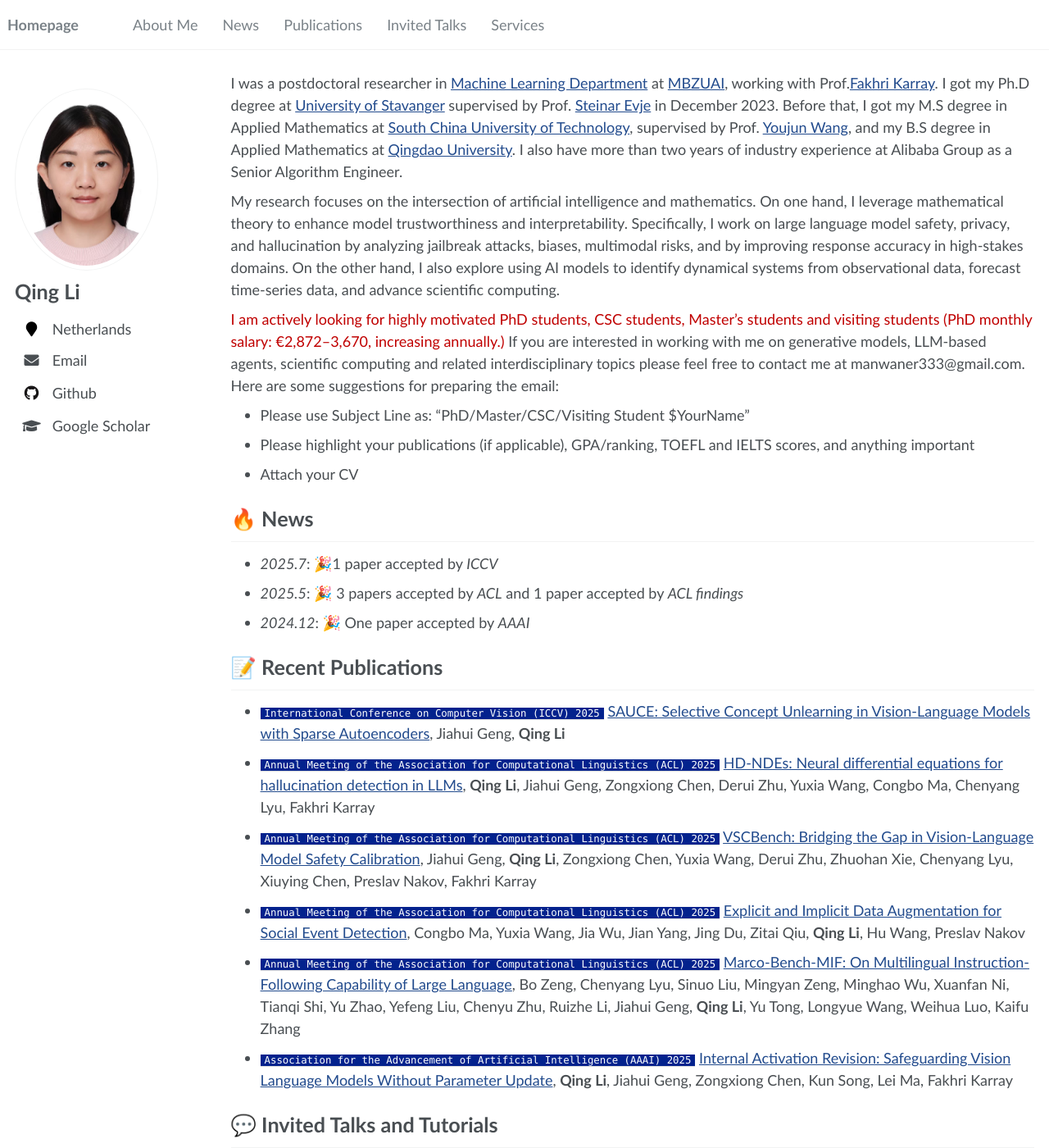
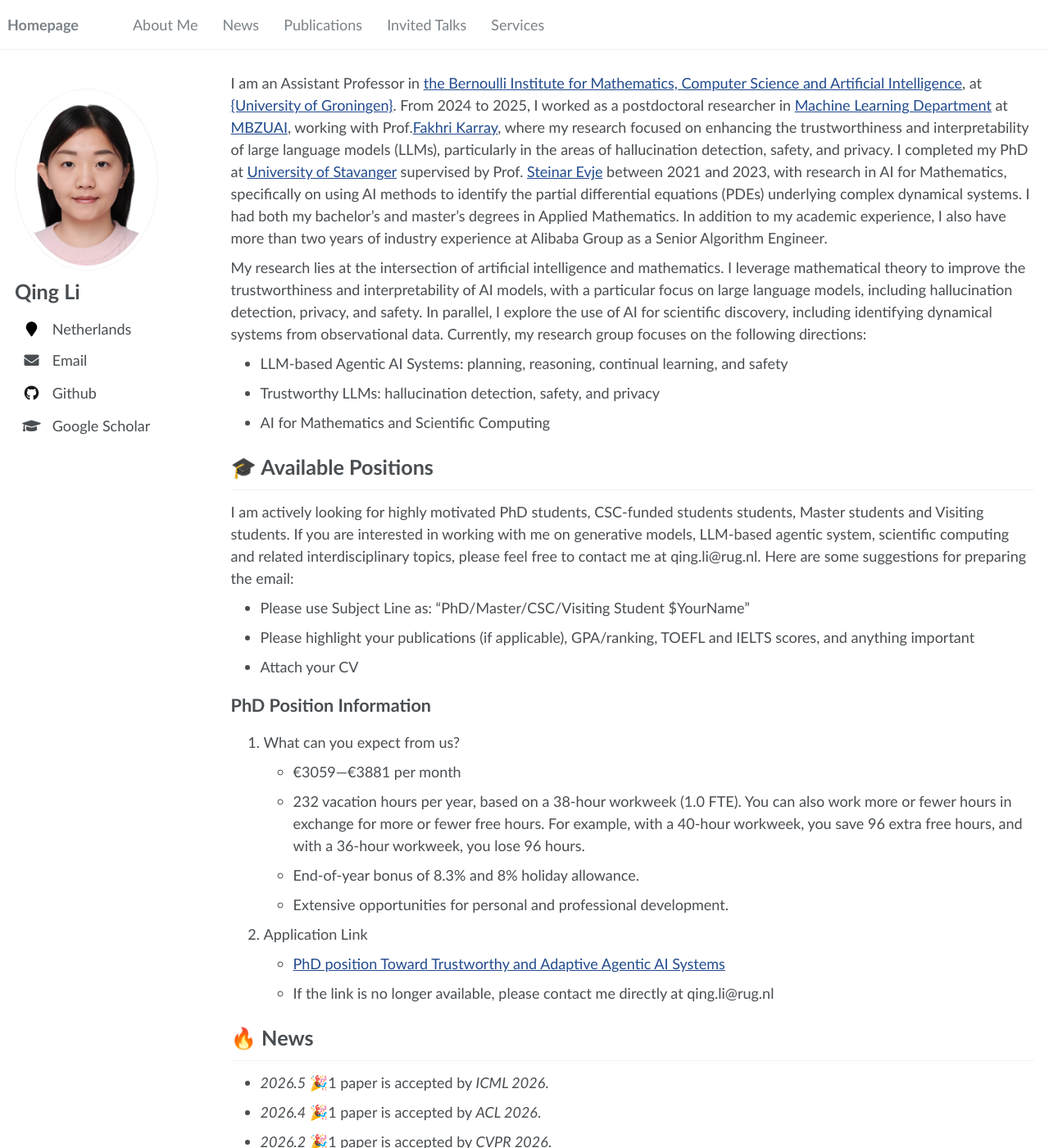
Before and after one commit to manwaner333/manwaner333.github.io, a Jekyll site: the page built from _pages/about.md, in a window 1280 px wide and 1400 px high. Shown: the whole window at 82% size. Built offline with Jekyll 4.4.1, drawn with Linux system fonts in a browser that asks for light colours; some of the changed text lies outside the part shown.

Commit message:
04_05_2026

```diff
--- a/_pages/about.md
+++ b/_pages/about.md
@@ -11,6 +11,8 @@ redirect_from:
 <span class='anchor' id='about-me'></span>
 {% include_relative includes/intro.md %}
 
+{% include_relative includes/position.md %}
+
 {% include_relative includes/news.md %}
 
 {% include_relative includes/pub.md %}
--- a/_pages/includes/intro.md
+++ b/_pages/includes/intro.md
@@ -1,18 +1,15 @@
 <!-- I will be joining <a href="https://www.rug.nl/research/bernoulli/groups/machine-learning/">Machine Learning Group</a> at
 <a href="https://www.rug.nl/research/bernoulli/">Bernoulli Institute</a>, <a href="https://www.rug.nl/?lang=en">University of Groningen</a>, as an Assistant Professor in February 2026. Prior to this,  -->
 
-I was a postdoctoral researcher in <a href="https://mbzuai.ac.ae/research-department/machine-learning-department/">Machine Learning Department</a> at <a href="https://mbzuai.ac.ae/">MBZUAI</a>, working with Prof.<a href="https://mbzuai.ac.ae/study/faculty/professor-fakhreddine-fakhri-karray/">Fakhri Karray</a>. I got my Ph.D degree at <a href="https://www.uis.no/en">University of Stavanger</a> supervised by Prof. <a href="https://www.uis.no/nb/profile/steinar-evje">Steinar Evje</a> in December 2023. Before that, I got my M.S degree in Applied Mathematics at <a href="https://www.scut.edu.cn/en/">South China University of Technology</a>, supervised by Prof. <a href="https://www2.scut.edu.cn/math/2017/1228/c14638a242444/page.htm">Youjun Wang</a>, and my B.S degree in Applied Mathematics at <a href="https://www.qdu.edu.cn/">Qingdao University</a>. I also have more than two years of industry experience at Alibaba Group as a Senior Algorithm Engineer.
+
+I am an Assistant Professor in <a href="https://www.rug.nl/research/bernoulli/?lang=en"> the Bernoulli Institute for Mathematics, Computer Science and Artificial Intelligence</a>, at<a href="https://www.rug.nl/"> {University of Groningen}</a>. From 2024 to 2025, I worked as a postdoctoral researcher in <a href="https://mbzuai.ac.ae/research-department/machine-learning-department/">Machine Learning Department</a> at <a href="https://mbzuai.ac.ae/">MBZUAI</a>, working with Prof.<a href="https://mbzuai.ac.ae/study/faculty/professor-fakhreddine-fakhri-karray/">Fakhri Karray</a>, where my research focused on enhancing the trustworthiness and interpretability of large language models (LLMs), particularly in the areas of hallucination detection, safety, and privacy. I completed my PhD at <a href="https://www.uis.no/en">University of Stavanger</a> supervised by Prof. <a href="https://www.uis.no/nb/profile/steinar-evje">Steinar Evje</a> between 2021 and 2023, with research in AI for Mathematics, specifically on using AI methods to identify the partial differential equations (PDEs) underlying complex dynamical systems. I had both my bachelor’s and master’s degrees in Applied Mathematics. In addition to my academic experience, I also have more than two years of industry experience at Alibaba Group as a Senior Algorithm Engineer.
 
 
-My research focuses on the intersection of artificial intelligence and mathematics. On one hand, I leverage mathematical theory to enhance model trustworthiness and interpretability. Specifically, I work on large language model safety, privacy, and hallucination by analyzing jailbreak attacks, biases, multimodal risks, and by improving response accuracy in high-stakes domains. On the other hand, I also explore using AI models to identify dynamical systems from observational data, forecast time-series data, and advance scientific computing.
+<!-- I was a postdoctoral researcher in <a href="https://mbzuai.ac.ae/research-department/machine-learning-department/">Machine Learning Department</a> at <a href="https://mbzuai.ac.ae/">MBZUAI</a>, working with Prof.<a href="https://mbzuai.ac.ae/study/faculty/professor-fakhreddine-fakhri-karray/">Fakhri Karray</a>. I got my Ph.D degree at <a href="https://www.uis.no/en">University of Stavanger</a> supervised by Prof. <a href="https://www.uis.no/nb/profile/steinar-evje">Steinar Evje</a> in December 2023. Before that, I got my M.S degree in Applied Mathematics at <a href="https://www.scut.edu.cn/en/">South China University of Technology</a>, supervised by Prof. <a href="https://www2.scut.edu.cn/math/2017/1228/c14638a242444/page.htm">Youjun Wang</a>, and my B.S degree in Applied Mathematics at <a href="https://www.qdu.edu.cn/">Qingdao University</a>. I also have more than two years of industry experience at Alibaba Group as a Senior Algorithm Engineer. -->
 
+My research lies at the intersection of artificial intelligence and mathematics. I leverage mathematical theory to improve the trustworthiness and interpretability of AI models, with a particular focus on large language models, including hallucination detection, privacy, and safety. In parallel, I explore the use of AI for scientific discovery, including identifying dynamical systems from observational data.
+Currently, my research group focuses on the following directions:
 
-
-<span style="color: #c00000;">I am actively looking for highly motivated PhD students, CSC students, Master’s students and visiting students (PhD monthly salary: €2,872–3,670, increasing annually.) </span>
-If you are interested in working with me on generative models, LLM-based agents, scientific computing and related interdisciplinary topics please feel free to contact me at manwaner333@gmail.com. Here are some suggestions for preparing the email:
-
-- Please use Subject Line as: "PhD/Master/CSC/Visiting Student \\$YourName"
-
-- Please highlight your publications (if applicable), GPA/ranking, TOEFL and IELTS scores, and anything important
-
-- Attach your CV
+- LLM-based Agentic AI Systems: planning, reasoning, continual learning, and safety
+- Trustworthy LLMs: hallucination detection, safety, and privacy
+- AI for Mathematics and Scientific Computing
--- a/_pages/includes/news.md
+++ b/_pages/includes/news.md
@@ -1,4 +1,8 @@
 # 🔥 News
-- *2025.7*: 🎉1 paper accepted by *ICCV*
-- *2025.5*: 🎉 3 papers accepted by *ACL* and 1 paper accepted by *ACL findings*
-- *2024.12*: 🎉  One paper accepted by *AAAI*
+
+- *2026.5* 🎉1 paper is accepted by *ICML 2026*.
+- *2026.4* 🎉1 paper is accepted by *ACL 2026*.
+- *2026.2* 🎉1 paper is accepted by *CVPR 2026*.
+- *2025.7*: 🎉1 paper is accepted by *ICCV 2025*
+- *2025.5*: 🎉 3 papers is accepted by *ACL 2025* and 1 paper accepted by *ACL findings 2025*
+- *2024.12*: 🎉  One paper is accepted by *AAAI 2025*
--- /dev/null
+++ b/_pages/includes/position.md
@@ -0,0 +1,21 @@
+# 🎓 Available Positions
+I am actively looking for highly motivated PhD students, CSC-funded students students, Master students and Visiting students. If you are interested in working with me on generative models, LLM-based agentic system, scientific computing and related interdisciplinary topics, please feel free to contact me at qing.li@rug.nl. Here are some suggestions for preparing the email:
+
+- Please use Subject Line as: "PhD/Master/CSC/Visiting Student \\$YourName"
+
+- Please highlight your publications (if applicable), GPA/ranking, TOEFL and IELTS scores, and anything important
+
+- Attach your CV
+
+
+
+## PhD Position Information
+1. What can you expect from us?
+- €3059—€3881 per month
+- 232 vacation hours per year, based on a 38-hour workweek (1.0 FTE). You can also work more or fewer hours in exchange for more or fewer free hours. For example, with a 40-hour workweek, you save 96 extra free hours, and with a 36-hour workweek, you lose 96 hours.
+- End-of-year bonus of 8.3% and 8% holiday allowance.
+- Extensive opportunities for personal and professional development.
+
+2. Application Link
+- <a href="https://www.rug.nl/research/bernoulli/?lang=en"> PhD position Toward Trustworthy and Adaptive Agentic AI Systems</a>
+- If the link is no longer available, please contact me directly at qing.li@rug.nl
--- a/_pages/includes/pub.md
+++ b/_pages/includes/pub.md
@@ -2,6 +2,12 @@
 # 📝 Recent Publications
 
 <!-- % ## 🧑‍🎨 Trustworthiness -->
+
+- `International Conference on Machine Learning (ICML 2026)` [Spurious Rewards Paradox: Mechanistically Understanding How RLVR Activates Memorization Shortcuts in LLMs](), Lecheng Yan, Ruizhe Li, Guanhua Chen, **Qing Li**, Jiahui Geng, Wenxi Li, Longyue Wang, Chenyang Lyu
+
+- `Annual Meeting of the Association for Computational Linguistics (ACL) 2026` [CoQuIR: A Comprehensive Benchmark for Code Quality-Aware Information Retrieval](), Jiahui Geng, Fengyu Cai, Shaobo Cui, **Qing Li**, Liangwei Chen, Chenyang Lyu, Haonan Li, Derui Zhu, Alexander Pretschner, Heinz Koeppl, Fakhri Karray
+
+- `Conference on Computer Vision and Pattern Recognition (CVPR) 2026` [CodeMMR: Bridging Natural Language, Code, and Image for Unified Retrieval](), Jiahui Geng, **Qing Li**, Fengyu Cai, Fakhri Karray
 
 - `International Conference on Computer Vision (ICCV) 2025` [SAUCE: Selective Concept Unlearning in Vision-Language Models with Sparse Autoencoders](https://openaccess.thecvf.com/content/ICCV2025/papers/Geng_SAUCE_Selective_Concept_Unlearning_in_Vision-Language_Models_with_Sparse_Autoencoders_ICCV_2025_paper.pdf), Jiahui Geng, **Qing Li**
 
```
